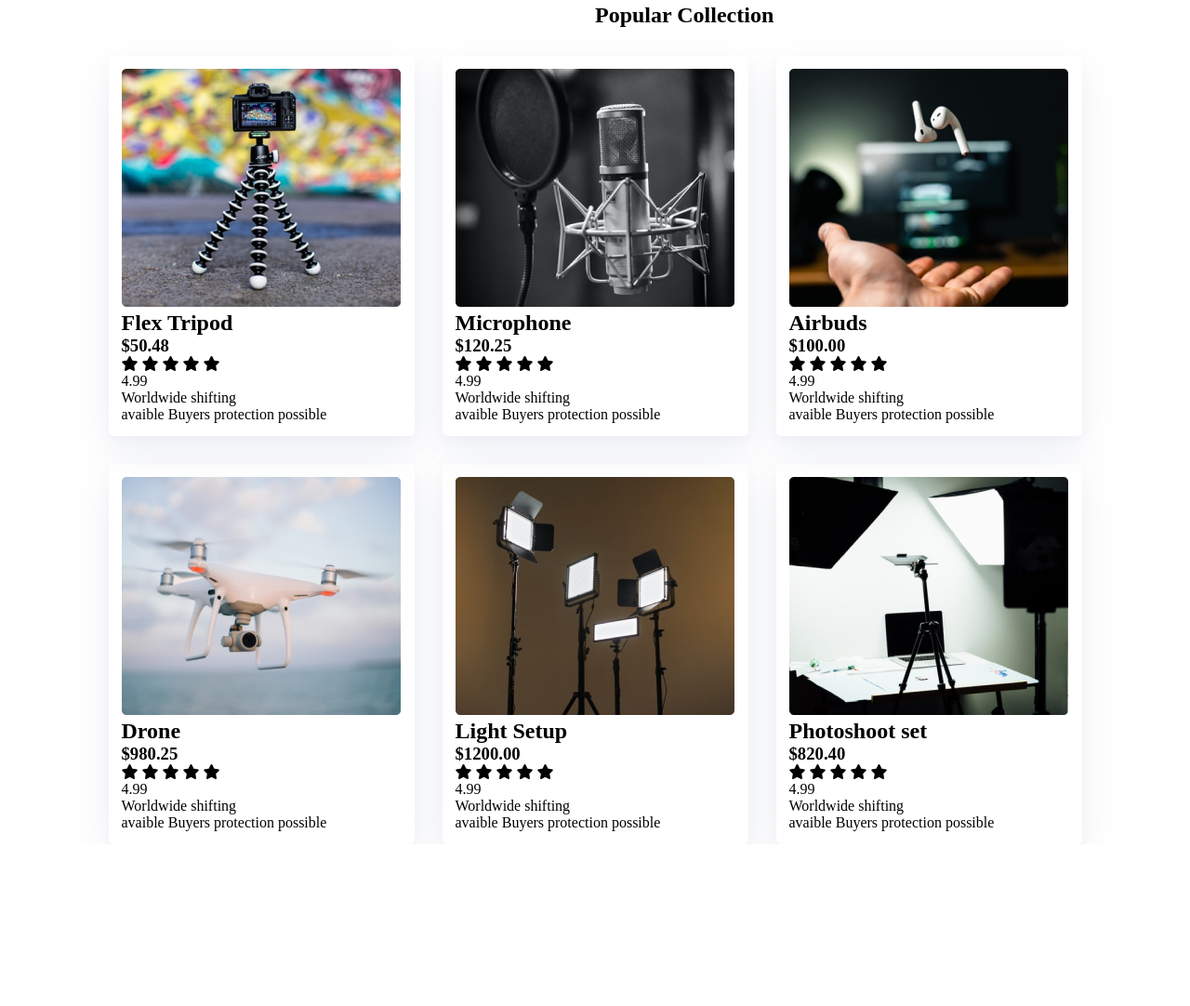
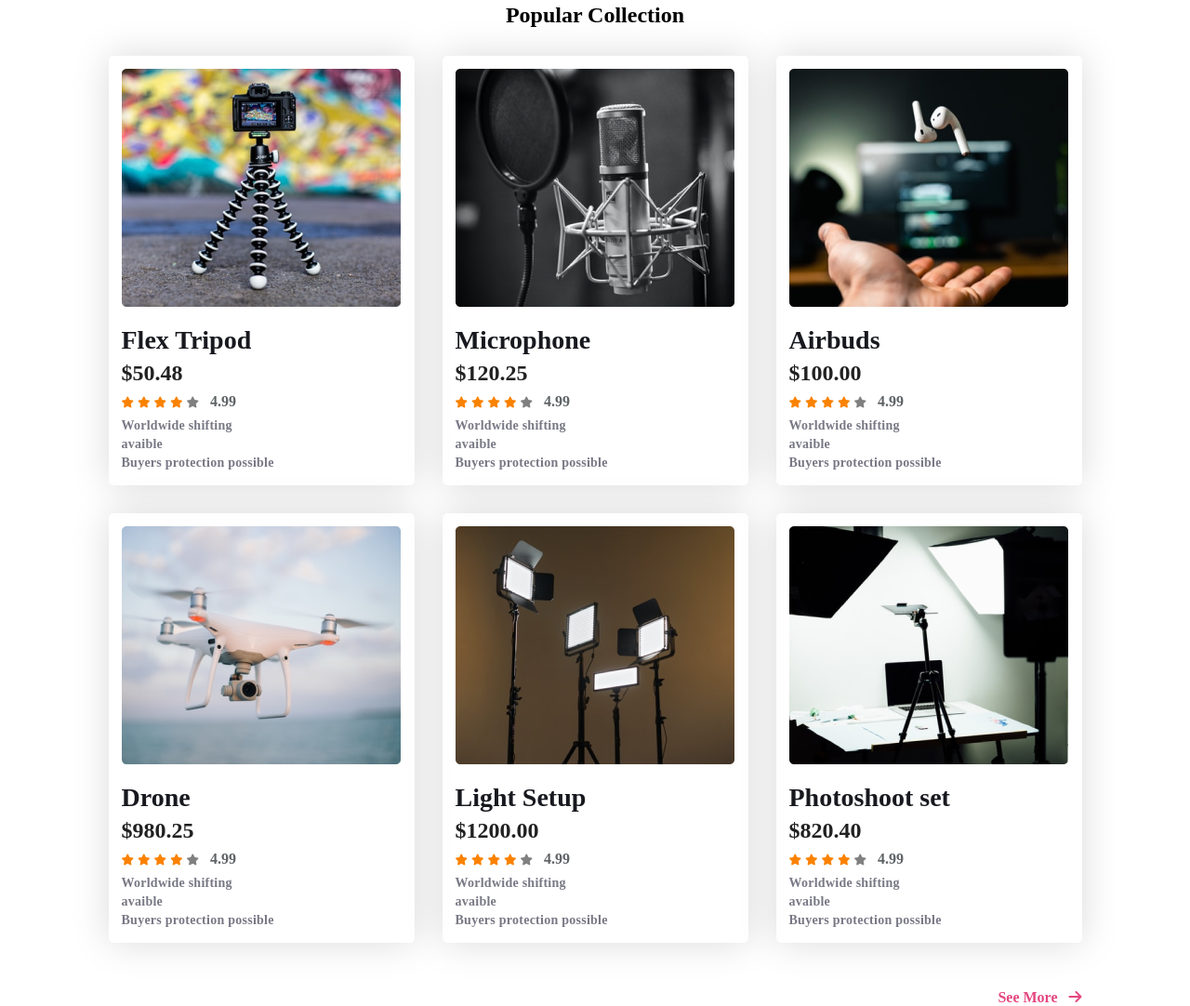
Before and after one commit to ohnadir/second-assignment-repo, a plain HTML site: page index.html in a window 1280 px wide. Shown: the part 630-1712 px from the top of the page at 93% size. Before the commit the page ends 1538 px from the top, so only its background shows below. Drawn offline with Linux system fonts and the light colour scheme.

Commit message:
products card complete

```diff
--- a/index.css
+++ b/index.css
@@ -70,7 +70,8 @@ nav{
     margin-top: 100px;
 }
 .popular-products .title{
-    margin-left: 50%;
+    text-align: center;
+    margin: auto 0px;
     padding-bottom: 30px;
 }
 .products{
@@ -81,8 +82,53 @@ nav{
 .product-card{
     border-radius: 5px;
     padding: 14px;
-    box-shadow: 0 5px 10px rgba(154,160,185,.05), 0 15px 40px rgba(166,173,201,.2);
+    box-shadow: 0px 0px 40px rgba(0, 0, 0, 0.15);
 }
 .products img{
     width: 300px;
 }
+.product-card .pro-info h1{
+    padding-top: 16px;
+    font-size: 28px;
+    padding-bottom: 6px;
+    color: #18191F;
+}
+.product-card .pro-info h3{
+    font-size: 24px;
+    padding-bottom: 8px;
+    color: rgba(0, 0, 0, 0.87);
+}
+.product-card .pro-info .icon .fa-star{
+    font-size: 12px;
+}
+.product-card .pro-info .icon .full{
+    color: #FB8200;
+}
+.product-card .pro-info .icon .half{
+    color: grey;
+}
+.product-card .pro-info .icon span{
+    color: #5E6366;
+    font-style: 14px;
+    font-weight: bold;
+    padding-left: 8px;
+}
+.product-card .pro-info p{
+    color: #787885;
+    font-size: 14px;
+    line-height: 20px;
+    padding-top: 7px;
+    font-weight: bold;
+    letter-spacing: 0.018em;
+}
+.popular-products a{
+    text-decoration: none;
+    font-size: 16px;
+    padding-top: 50px;
+    float: right;
+    color: #E02C6DDE;
+    font-weight: bold;
+}
+.popular-products a .fa-arrow-right{
+    padding-left: 8px;
+}
--- a/index.html
+++ b/index.html
@@ -56,16 +56,14 @@
                             <h1>Flex Tripod</h1>
                             <h3>$50.48</h3>
                             <div class="icon">
-                                <i class="fas fa-star"></i>
-                                <i class="fas fa-star"></i>
-                                <i class="fas fa-star"></i>
-                                <i class="fas fa-star"></i>
-                                <i class="fas fa-star"></i>
-                                <p>4.99</p>
+                                <i class="fas fa-star full"></i>
+                                <i class="fas fa-star full"></i>
+                                <i class="fas fa-star full"></i>
+                                <i class="fas fa-star full"></i>
+                                <i class="fas fa-star half"></i>
+                                <span>4.99</span>
                             </div>
-                            <p>Worldwide shifting</p>
-                            <span>avaible</span>
-                            <span>Buyers protection possible</span>
+                            <p>Worldwide shifting <br> avaible <br> Buyers protection possible</p>
                         </div>
                     </div>
                     <div class="product-card">
@@ -76,16 +74,14 @@
                             <h1>Microphone</h1>
                             <h3>$120.25</h3>
                             <div class="icon">
-                                <i class="fas fa-star"></i>
-                                <i class="fas fa-star"></i>
-                                <i class="fas fa-star"></i>
-                                <i class="fas fa-star"></i>
-                                <i class="fas fa-star"></i>
-                                <p>4.99</p>
+                                <i class="fas fa-star full"></i>
+                                <i class="fas fa-star full"></i>
+                                <i class="fas fa-star full"></i>
+                                <i class="fas fa-star full"></i>
+                                <i class="fas fa-star half"></i>
+                                <span>4.99</span>
                             </div>
-                            <p>Worldwide shifting</p>
-                            <span>avaible</span>
-                            <span>Buyers protection possible</span>
+                            <p>Worldwide shifting <br> avaible <br> Buyers protection possible</p>
                         </div>
                     </div>
                     <div class="product-card">
@@ -96,16 +92,14 @@
                             <h1>Airbuds</h1>
                             <h3>$100.00</h3>
                             <div class="icon">
-                                <i class="fas fa-star"></i>
-                                <i class="fas fa-star"></i>
-                                <i class="fas fa-star"></i>
-                                <i class="fas fa-star"></i>
-                                <i class="fas fa-star"></i>
-                                <p>4.99</p>
+                                <i class="fas fa-star full"></i>
+                                <i class="fas fa-star full"></i>
+                                <i class="fas fa-star full"></i>
+                                <i class="fas fa-star full"></i>
+                                <i class="fas fa-star half"></i>
+                                <span>4.99</span>
                             </div>
-                            <p>Worldwide shifting</p>
-                            <span>avaible</span>
-                            <span>Buyers protection possible</span>
+                            <p>Worldwide shifting <br> avaible <br> Buyers protection possible</p>
                         </div>
                     </div>
                     <div class="product-card">
@@ -116,16 +110,14 @@
                             <h1>Drone</h1>
                             <h3>$980.25</h3>
                             <div class="icon">
-                                <i class="fas fa-star"></i>
-                                <i class="fas fa-star"></i>
-                                <i class="fas fa-star"></i>
-                                <i class="fas fa-star"></i>
-                                <i class="fas fa-star"></i>
-                                <p>4.99</p>
+                                <i class="fas fa-star full"></i>
+                                <i class="fas fa-star full"></i>
+                                <i class="fas fa-star full"></i>
+                                <i class="fas fa-star full"></i>
+                                <i class="fas fa-star half"></i>
+                                <span>4.99</span>
                             </div>
-                            <p>Worldwide shifting</p>
-                            <span>avaible</span>
-                            <span>Buyers protection possible</span>
+                            <p>Worldwide shifting <br> avaible <br> Buyers protection possible</p>
                         </div>
                     </div>
                     <div class="product-card">
@@ -136,16 +128,14 @@
                             <h1>Light Setup</h1>
                             <h3>$1200.00</h3>
                             <div class="icon">
-                                <i class="fas fa-star"></i>
-                                <i class="fas fa-star"></i>
-                                <i class="fas fa-star"></i>
-                                <i class="fas fa-star"></i>
-                                <i class="fas fa-star"></i>
-                                <p>4.99</p>
+                                <i class="fas fa-star full"></i>
+                                <i class="fas fa-star full"></i>
+                                <i class="fas fa-star full"></i>
+                                <i class="fas fa-star full"></i>
+                                <i class="fas fa-star half"></i>
+                                <span>4.99</span>
                             </div>
-                            <p>Worldwide shifting</p>
-                            <span>avaible</span>
-                            <span>Buyers protection possible</span>
+                            <p>Worldwide shifting <br> avaible <br> Buyers protection possible</p>
                         </div>
                     </div>
                     <div class="product-card">
@@ -156,19 +146,18 @@
                             <h1>Photoshoot set</h1>
                             <h3>$820.40</h3>
                             <div class="icon">
-                                <i class="fas fa-star"></i>
-                                <i class="fas fa-star"></i>
-                                <i class="fas fa-star"></i>
-                                <i class="fas fa-star"></i>
-                                <i class="fas fa-star"></i>
-                                <p>4.99</p>
+                                <i class="fas fa-star full"></i>
+                                <i class="fas fa-star full"></i>
+                                <i class="fas fa-star full"></i>
+                                <i class="fas fa-star full"></i>
+                                <i class="fas fa-star half"></i>
+                                <span>4.99</span>
                             </div>
-                            <p>Worldwide shifting</p>
-                            <span>avaible</span>
-                            <span>Buyers protection possible</span>
+                            <p>Worldwide shifting <br> avaible <br> Buyers protection possible</p>
                         </div>
                     </div>
                 </div>
+                <a href="">See More <i class="fas fa-arrow-right"></i></a>
             </div>
         </section>
     </main>
```
